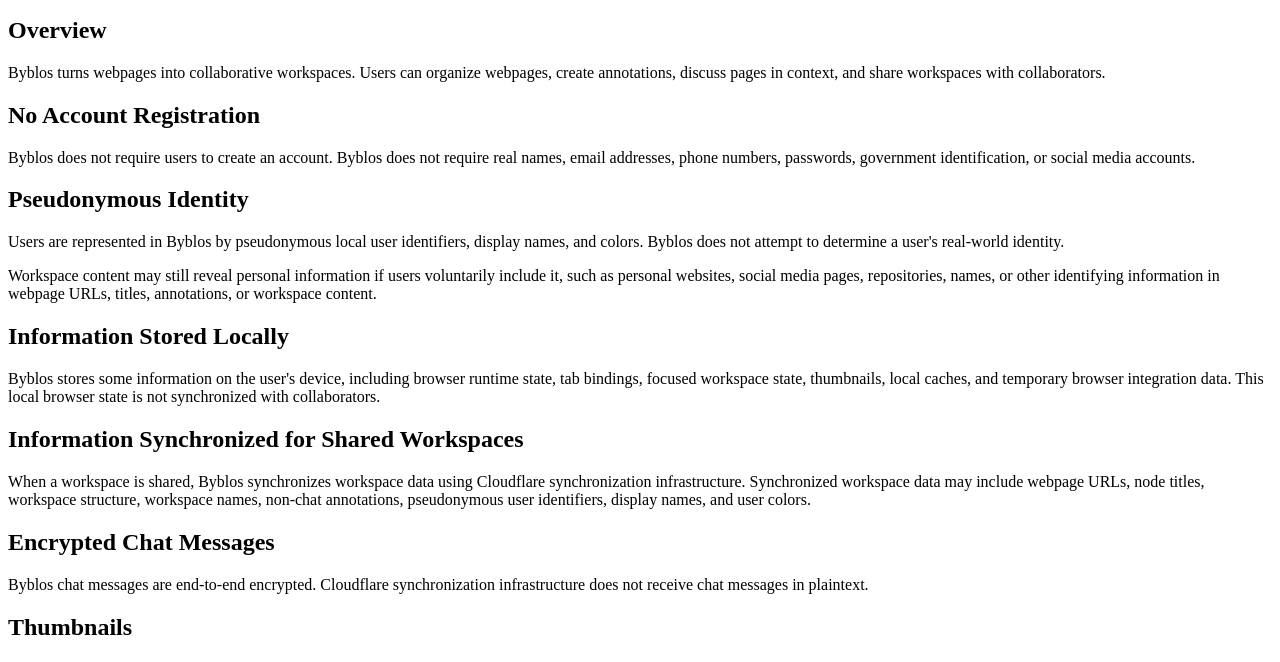
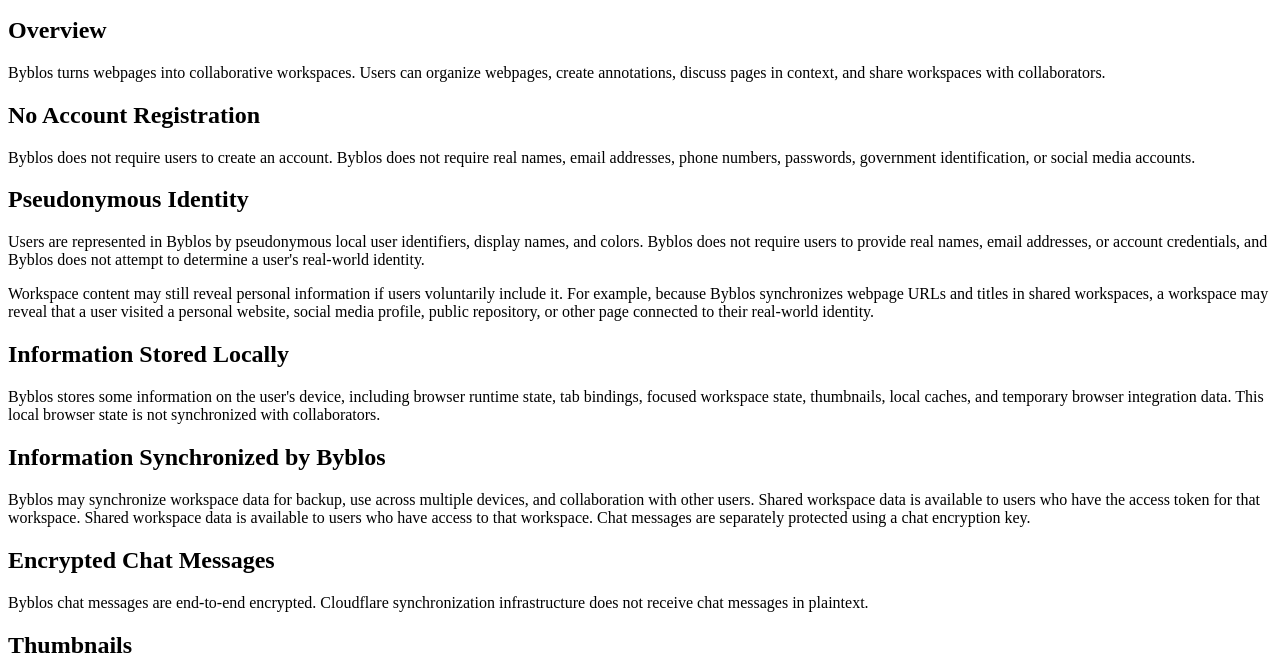
Before and after one commit to travismonk/monklab-site, a plain HTML site: page privacy.html in a window 1280 px wide. Shown: the part 101-763 px from the top of the page. Drawn offline with Linux system fonts and the light colour scheme.

Commit message:
privacy and index v1

```diff
--- a/privacy.html
+++ b/privacy.html
@@ -24,12 +24,14 @@
   <h2>Pseudonymous Identity</h2>
   <p>
     Users are represented in Byblos by pseudonymous local user identifiers, display names,
-    and colors. Byblos does not attempt to determine a user's real-world identity.
+    and colors. Byblos does not require users to provide real names, email addresses, or
+    account credentials, and Byblos does not attempt to determine a user's real-world identity.
   </p>
   <p>
-    Workspace content may still reveal personal information if users voluntarily include it,
-    such as personal websites, social media pages, repositories, names, or other identifying
-    information in webpage URLs, titles, annotations, or workspace content.
+    Workspace content may still reveal personal information if users voluntarily include it.
+    For example, because Byblos synchronizes webpage URLs and titles in shared workspaces,
+    a workspace may reveal that a user visited a personal website, social media profile,
+    public repository, or other page connected to their real-world identity.
   </p>
 
   <h2>Information Stored Locally</h2>
@@ -39,13 +41,13 @@
     integration data. This local browser state is not synchronized with collaborators.
   </p>
 
-  <h2>Information Synchronized for Shared Workspaces</h2>
-  <p>
-    When a workspace is shared, Byblos synchronizes workspace data using Cloudflare
-    synchronization infrastructure. Synchronized workspace data may include webpage URLs,
-    node titles, workspace structure, workspace names, non-chat annotations, pseudonymous
-    user identifiers, display names, and user colors.
-  </p>
+  <h2>Information Synchronized by Byblos</h2>
+    <p>
+    Byblos may synchronize workspace data for backup, use across multiple devices,
+    and collaboration with other users. Shared workspace data is available to users
+    who have the access token for that workspace. Shared workspace data is available to users who
+    have access to that workspace. Chat messages are separately protected using a chat encryption key.
+    </p>
 
   <h2>Encrypted Chat Messages</h2>
   <p>
```
Also changed, not shown: index.html (+13 -5 lines).
